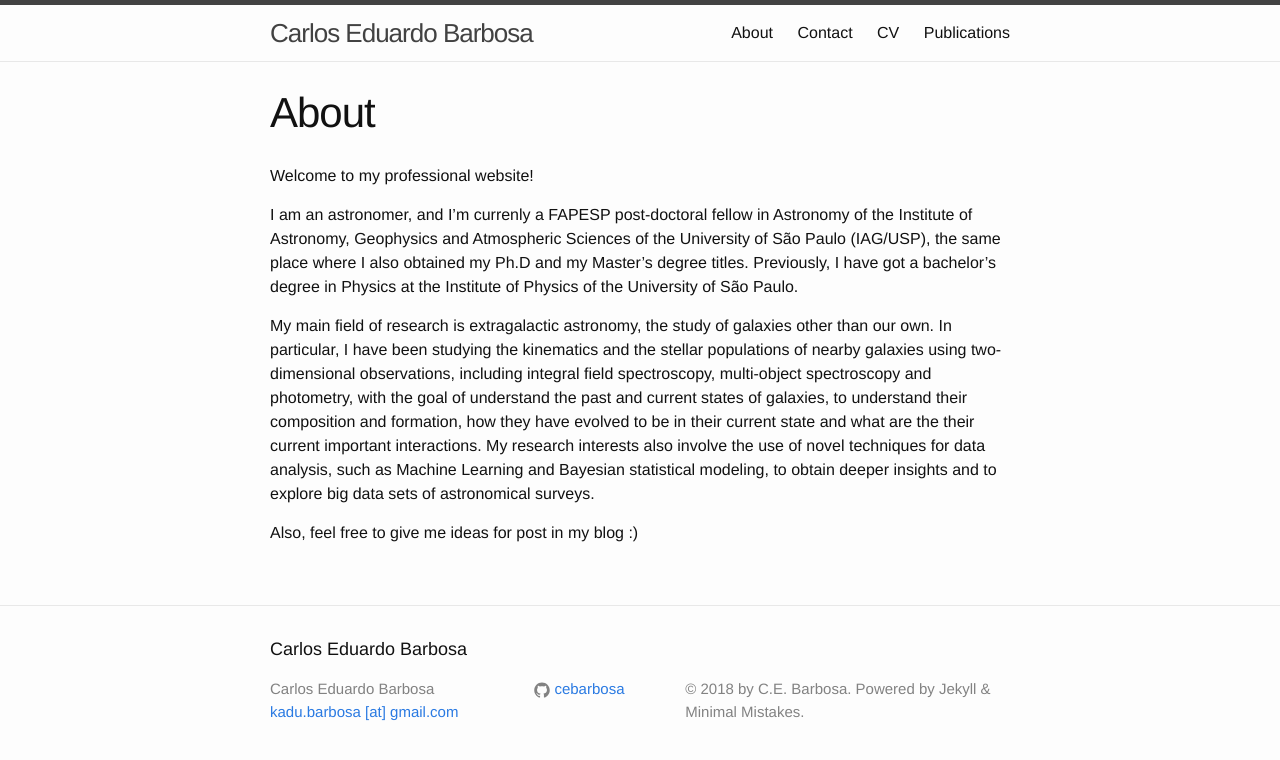
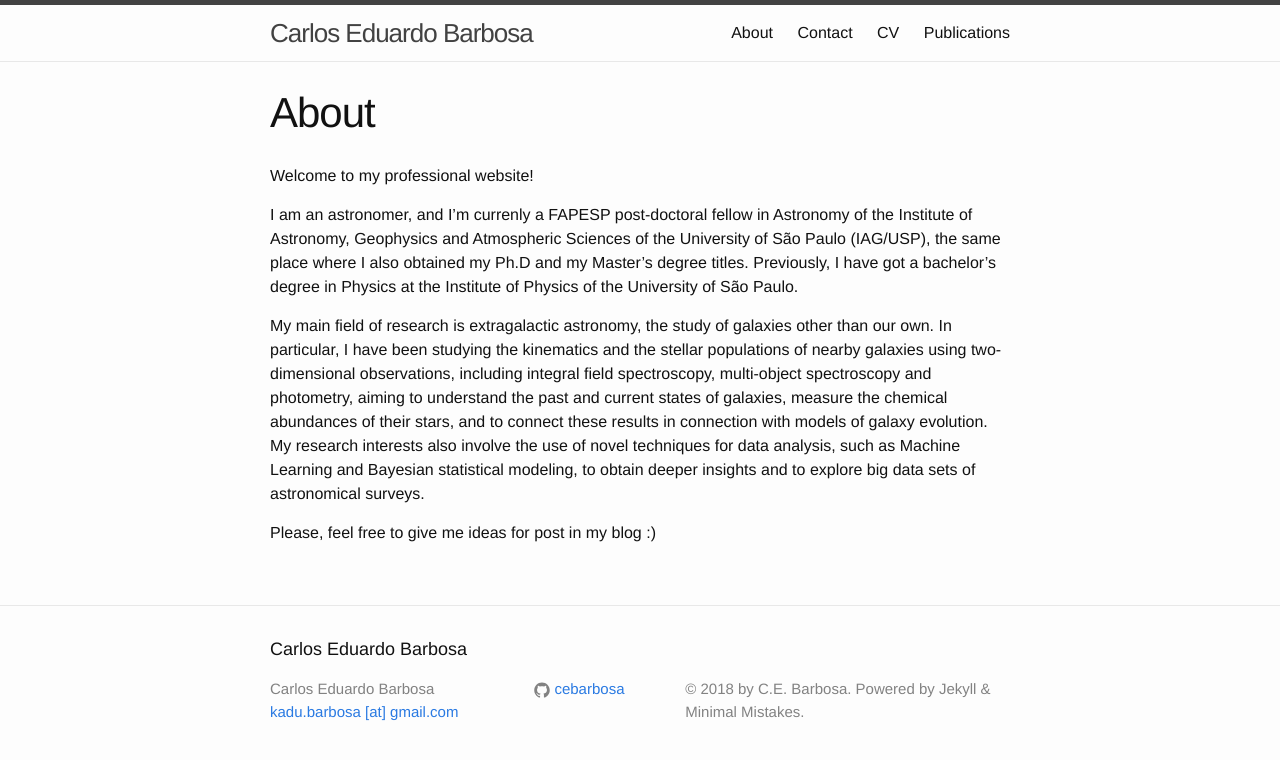
Before and after one commit to cebarbosa/cebarbosa.github.io, a Jekyll site: the page built from about.md, in a window 1280 px wide. Shown: the top 760 px of the page. Built offline with Jekyll 4.4.1, drawn with Linux system fonts in a browser that asks for light colours.

Commit message:
Updated profile and removed typo.

```diff
--- a/about.md
+++ b/about.md
@@ -8,6 +8,6 @@
 
 I am an astronomer, and I'm currenly a FAPESP post-doctoral fellow in Astronomy of the Institute of Astronomy, Geophysics and Atmospheric Sciences of the University of São Paulo (IAG/USP), the same place where I also obtained my Ph.D and my Master's degree titles. Previously, I have got a bachelor's degree in Physics at the Institute of Physics of the University of São Paulo.
 
-My main field of research is extragalactic astronomy, the study of galaxies other than our own. In particular, I have been studying the kinematics and the stellar populations of nearby galaxies using two-dimensional observations, including integral field spectroscopy, multi-object spectroscopy and photometry, with the goal of understand the past and current states of galaxies, to understand their composition and formation, how they have evolved to be in their current state and what are the their current important interactions. My research interests also involve the use of novel techniques for data analysis, such as Machine Learning and Bayesian statistical modeling, to obtain deeper insights and to explore big data sets of astronomical surveys.
+My main field of research is extragalactic astronomy, the study of galaxies other than our own. In particular, I have been studying the kinematics and the stellar populations of nearby galaxies using two-dimensional observations, including integral field spectroscopy, multi-object spectroscopy and photometry, aiming to understand the past and current states of galaxies, measure the chemical abundances of their  stars, and to connect these results in connection with models of galaxy evolution. My research interests also involve the use of novel techniques for data analysis, such as Machine Learning and Bayesian statistical modeling, to obtain deeper insights and to explore big data sets of astronomical surveys.
 
-Also, feel free to give me ideas for post in my blog :)
+Please, feel free to give me ideas for post in my blog :)
```
